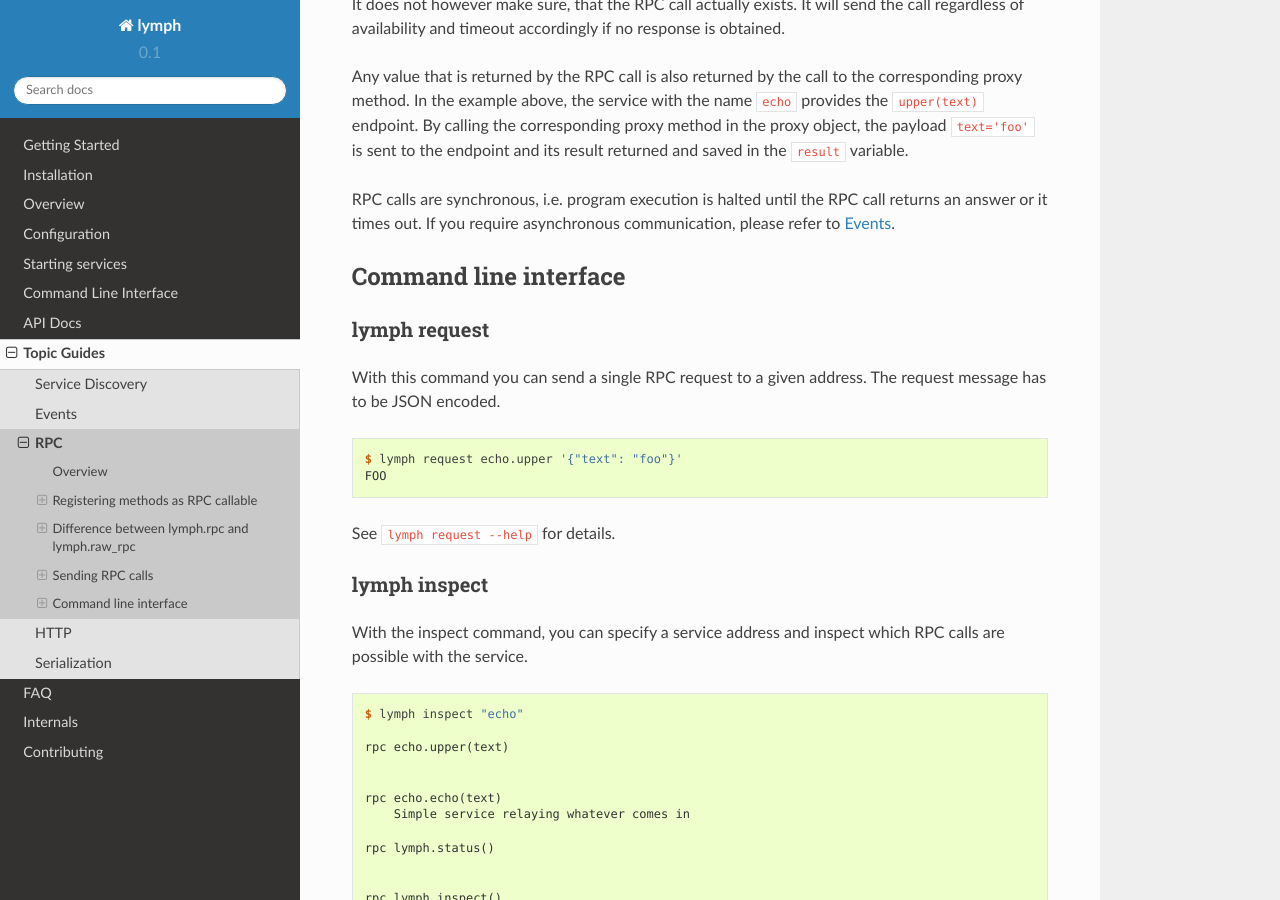
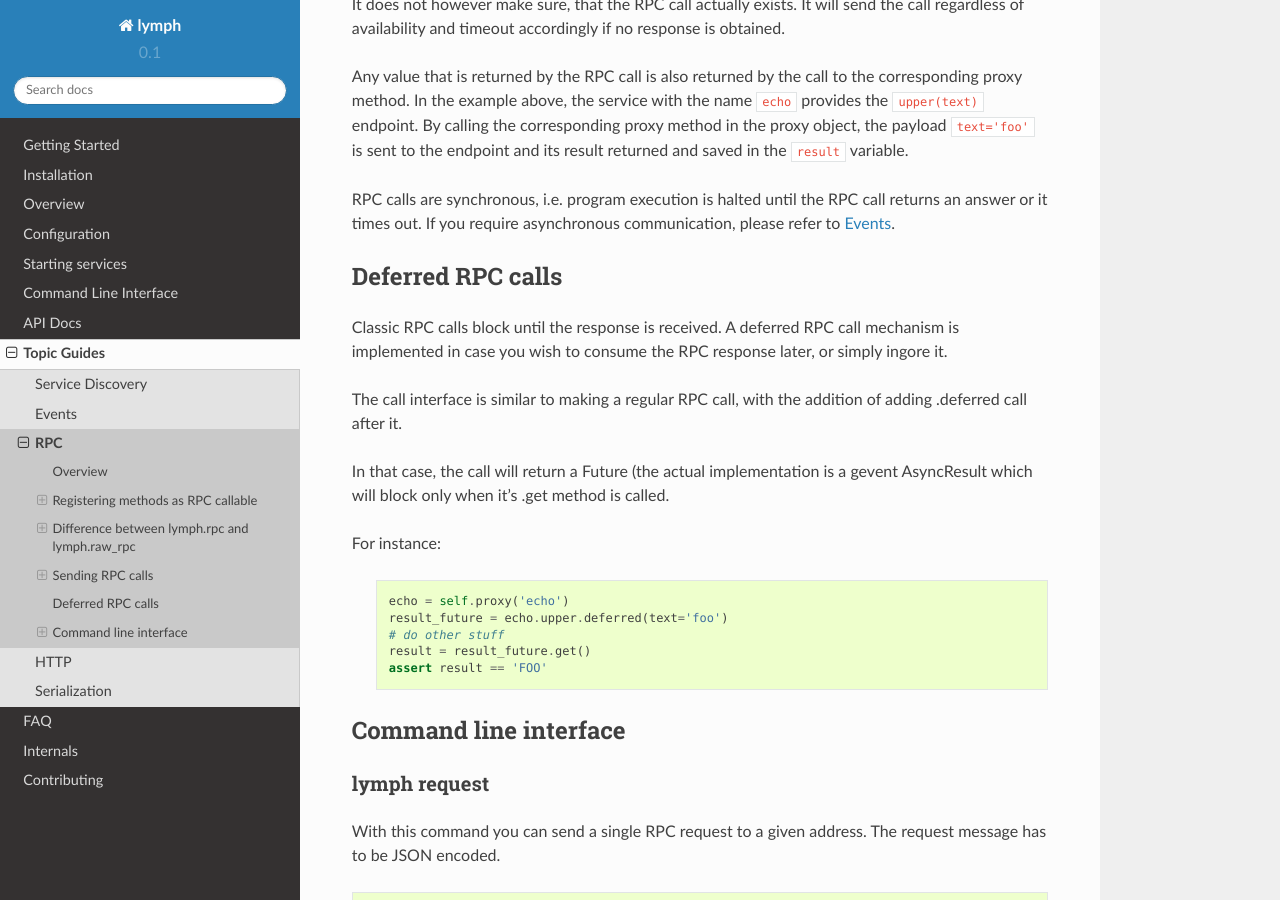
Before and after one commit to deliveryhero/lymph, a Sphinx documentation site: the page built from docs/topics/rpc.rst, in a window 1280 px wide and 900 px high, scrolled down 3016 px. Built offline with Sphinx 7.4.7 and the Read the Docs theme 2.0.0, drawn with Linux system fonts in a browser that asks for light colours; formulas are drawn with MathJax 3; cross-references to code outside the pages are shown as plain code.

Commit message:
Added documentation for RPC calls

```diff
--- a/docs/topics/rpc.rst
+++ b/docs/topics/rpc.rst
@@ -165,6 +165,30 @@ answer or it times out. If you require asynchronous communication, please refer
 :doc:`events`.
 
 
+Deferred RPC calls
+------------------
+
+Classic RPC calls block until the response is received. A deferred RPC call mechanism
+is implemented in case you wish to consume the RPC response later, or simply ingore
+it.
+
+The call interface is similar to making a regular RPC call, with the addition of
+adding .deferred call after it.
+
+In that case, the call will return a Future (the actual implementation is a
+gevent AsyncResult which will block only when it's .get method is called.
+
+For instance:
+
+    .. code-block:: python
+
+        echo = self.proxy('echo')
+        result_future = echo.upper.deferred(text='foo')
+        # do other stuff
+        result = result_future.get()
+        assert result == 'FOO'
+
+
 Command line interface
 ----------------------
 
```
